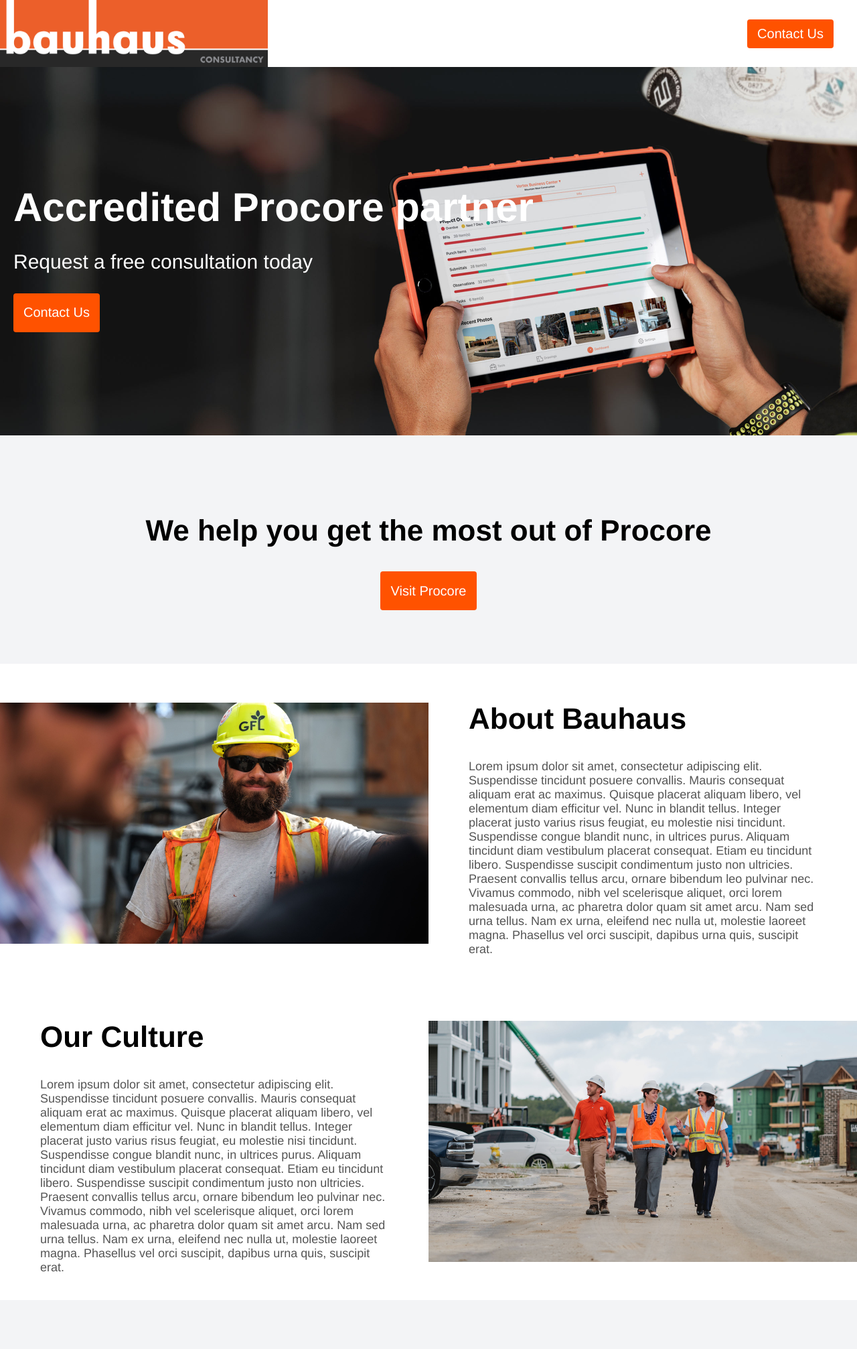
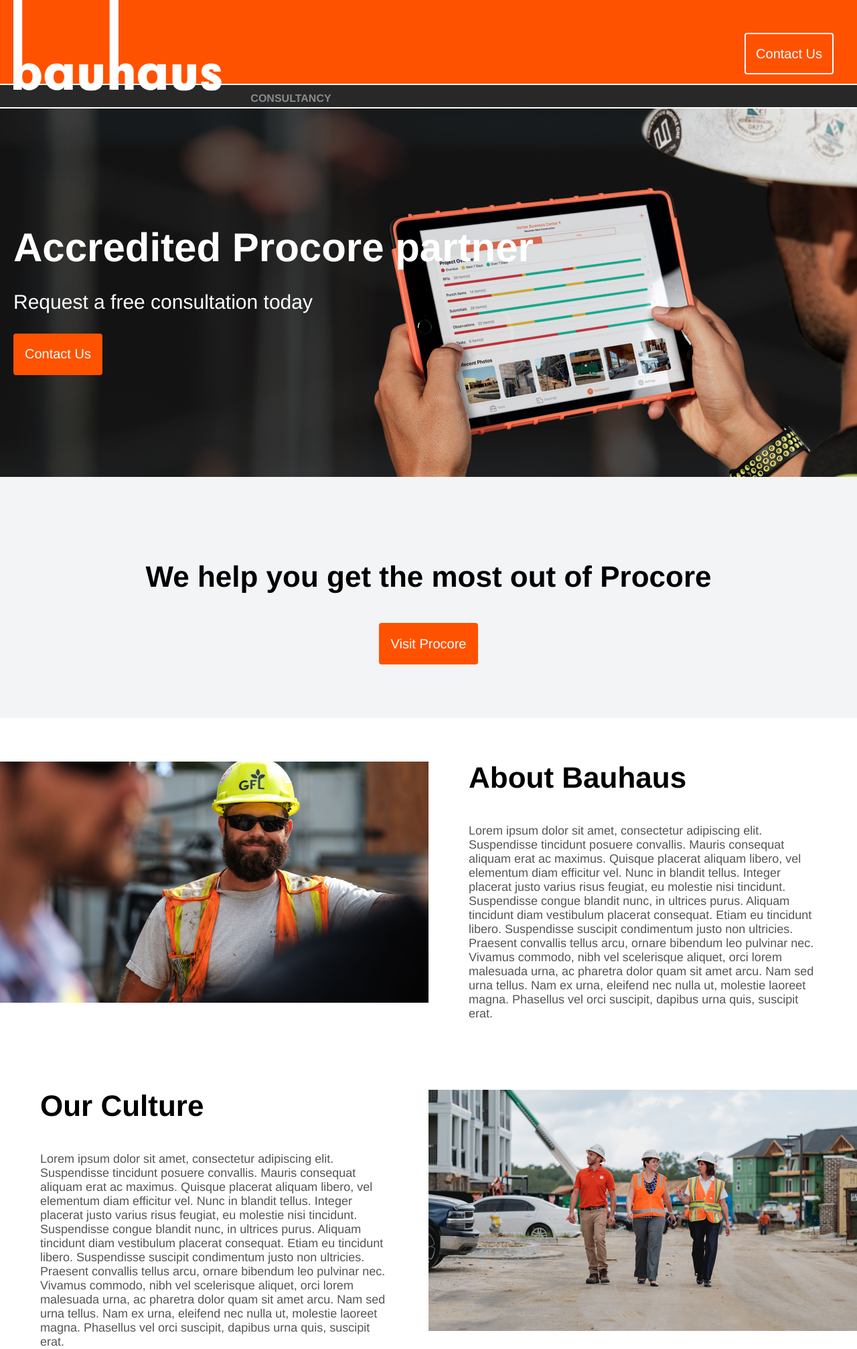
Before and after one commit to bonnieappleton/bauhaus, a Django app: template home/templates/home/homepage.html in a window 1280 px wide. Shown: the top 2014 px of the page at 67% size. Run offline with Django 3.2, Linux system fonts and the light colour scheme; the template is opened without the code that fills it, so the values that code supplies are empty.

Commit message:
Reconstruct logo in header
Also button hover states

```diff
--- a/home/static/css/global.css
+++ b/home/static/css/global.css
@@ -1,22 +1,22 @@
 body {
   color: #000000;
   background-color: #F3F4F6;
-  font-family: helvetica, sans-serif;
+  font-family: Helvetica, sans-serif;
   font-size: 16px;
   font-weight: 100;
   margin: auto;
 }
 
-h1 {
+h2 {
   font-size: 60px;
   margin: 20px 0;
 }
 
-h2 {
+h3 {
   font-size: 44px;
 }
 
-h3 {
+h4 {
   font-size: 30px;
   font-weight: 100;
   margin: 10px 0 30px;
@@ -25,6 +25,10 @@ h3 {
 p {
   font-size: 18px;
   color: #555555;
+}
+
+a {
+  text-decoration: none;
 }
 
 .button {
@@ -40,28 +44,52 @@ p {
   flex-direction: column;
   -webkit-justify-content: center;
   justify-content: center;
+  background-color: #FF5200;
+  border: solid #FF5200 2px;
 }
-.button--orange {
-  background-color: #FF5200;
+.button--white-border {
+  border-color: #ffffff;
+}
+.button:hover {
+  color: #FF5200;
+  background-color: #ffffff;
 }
 
 .round-image {
   border-radius: 50%;
 }
 
+@font-face {
+  font-family: "thiamine";
+  src: url("../font/thiamine-webfont.woff") format("woff");
+}
 .header {
   display: -webkit-flex;
   display: flex;
   -webkit-justify-content: space-between;
   justify-content: space-between;
-  background-color: #ffffff;
-  height: 100px;
+  height: 160px;
+  background: linear-gradient(180deg, #FF5200, #FF5200 125px, #ffffff 125px, #ffffff 127px, #282828 127px);
+  border-bottom: solid #ffffff 2px;
 }
 .header__logo {
-  height: 100px;
+  display: -webkit-flex;
+  display: flex;
+  height: 160px;
+  padding: 0 20px;
 }
-.header__logo img {
-  height: 100px;
+.header__logo__img {
+  height: 136px;
+}
+.header__logo__subheading {
+  display: -webkit-flex;
+  -webkit-align-items: flex-end;
+  align-items: flex-end;
+  display: flex;
+  font-family: Futura, Helvetica, sans-serif;
+  color: #898B8E;
+  font-weight: bold;
+  margin: 4px 40px;
 }
 .header__button-container {
   display: -webkit-flex;
@@ -141,7 +169,7 @@ footer {
   display: flex;
   -webkit-justify-content: space-between;
   justify-content: space-between;
-  background-color: #555555;
+  background-color: #282828;
   padding: 15px;
 }
 footer p {
--- a/home/static/sass/base.scss
+++ b/home/static/sass/base.scss
@@ -3,22 +3,24 @@
 body {
   color: $color-black;
   background-color: $color-grey;
-  font-family: helvetica, sans-serif;
+  font-family: Helvetica, sans-serif;
   font-size: 16px;
   font-weight: 100;
   margin: auto;
+
+
 }
 
-h1 {
+h2 {
   font-size: 60px;
   margin: 20px 0;
 }
 
-h2 {
+h3 {
   font-size: 44px;
 }
 
-h3 {
+h4 {
   font-size: 30px;
   font-weight: 100;
   margin: 10px 0 30px;
@@ -27,6 +29,10 @@ h3 {
 p {
   font-size: 18px;
   color: $color-concrete;
+}
+
+a {
+  text-decoration: none
 }
 
 .button {
@@ -44,8 +50,16 @@ p {
   -webkit-justify-content: center;
   justify-content: center;
 
-  &--orange {
-    background-color: $color-orange;
+  background-color: $color-orange;
+  border: solid $color-orange 2px;
+
+  &--white-border {
+    border-color: $color-white;
+  }
+
+  &:hover {
+    color: $color-orange;
+    background-color: $color-white;
   }
 }
 
--- a/home/static/sass/footer.scss
+++ b/home/static/sass/footer.scss
@@ -6,7 +6,7 @@ footer {
   -webkit-justify-content: space-between;
   justify-content: space-between;
 
-  background-color: $color-concrete;
+  background-color: $color-slate;
   padding: 15px;
 
   p {
--- a/home/static/sass/header.scss
+++ b/home/static/sass/header.scss
@@ -1,6 +1,14 @@
 @import 'variables';
 
-$header-height: 100px;
+@font-face{
+  font-family: 'thiamine';
+  src: url('../font/thiamine-webfont.woff') format('woff');
+}
+
+$header-height: 160px;
+$orange-stripe-height: 125px;
+$white-stripe-height: 127px;
+
 
 .header {
   display: -webkit-flex;
@@ -8,14 +16,39 @@ $header-height: 100px;
   -webkit-justify-content: space-between;
   justify-content: space-between;
 
-  background-color: $color-white;
   height: $header-height;
 
+  background: linear-gradient(
+                  180deg,
+                  $color-orange,
+                  $color-orange $orange-stripe-height,
+                  $color-white $orange-stripe-height,
+                  $color-white $white-stripe-height,
+                  $color-slate $white-stripe-height);
+  border-bottom: solid $color-white 2px;
+
   &__logo {
+    display: -webkit-flex;
+    display: flex;
+
     height: $header-height;
+    padding: 0 20px;
 
-    img {
-      height: $header-height;
+    &__img {
+      height: $header-height - 24px;
+    }
+
+    &__subheading {
+      display: -webkit-flex;
+      -webkit-align-items: flex-end;
+
+      align-items: flex-end;
+      display: flex;
+
+      font-family: Futura, Helvetica, sans-serif;
+      color: $color-steel;
+      font-weight: bold;
+      margin: 4px 40px
     }
   }
 
--- a/home/static/sass/variables.scss
+++ b/home/static/sass/variables.scss
@@ -3,3 +3,5 @@ $color-black: #000000;
 $color-orange: #FF5200;
 $color-grey: #F3F4F6;
 $color-concrete: #555555;
+$color-steel: #898B8E;
+$color-slate: #282828;
--- a/home/templates/home/base.html
+++ b/home/templates/home/base.html
@@ -18,10 +18,11 @@
 
     <header class="header">
         <a class="header__logo" href="{% url 'home' %}">
-            <img alt="bauhaus consultancy" src="{% static 'img/bauhaus-large-banner-2_001.jpeg' %}"/>
+            <img alt="bauhaus" class="header__logo__img" src="{% static 'img/bauhaus.png' %}">
+            <div class="header__logo__subheading">CONSULTANCY</div>
         </a>
         <div class="header__button-container">
-            <a class="button button--orange" href="{% url 'contact' %}">Contact Us</a>
+            <a class="button button--white-border" href="{% url 'contact' %}">Contact Us</a>
         </div>
     </header>
 
--- a/home/templates/home/homepage.html
+++ b/home/templates/home/homepage.html
@@ -7,20 +7,20 @@
 {% block mainpage %}
 
     <section class="feature-image-section">
-        <h1>Accredited Procore partner</h1>
-        <h3>Request a free consultation today</h3>
-        <a class="button button--orange" href="{% url 'contact' %}">Contact Us</a>
+        <h2>Accredited Procore partner</h2>
+        <h4>Request a free consultation today</h4>
+        <a class="button" href="{% url 'contact' %}">Contact Us</a>
     </section>
 
     <section class="contact-section">
-        <h2>We help you get the most out of Procore</h2>
-        <a class="button button--orange" href="https://www.procore.com/" target="_blank">Visit Procore</a>
+        <h3>We help you get the most out of Procore</h3>
+        <a class="button" href="https://www.procore.com/" target="_blank">Visit Procore</a>
     </section>
 
     <section class="content-section">
         <img class="section-image" src="{% static 'img/tablet-app.jpg' %}"/>
         <div class="text-block">
-            <h2>About Bauhaus</h2>
+            <h3>About Bauhaus</h3>
             <p>
                 Lorem ipsum dolor sit amet, consectetur adipiscing elit. Suspendisse tincidunt posuere convallis.
                 Mauris consequat aliquam erat ac maximus. Quisque placerat aliquam libero, vel elementum diam efficitur
@@ -36,7 +36,7 @@
 
     <section class="content-section">
         <div class="text-block">
-            <h2>Our Culture</h2>
+            <h3>Our Culture</h3>
             <p>
                 Lorem ipsum dolor sit amet, consectetur adipiscing elit. Suspendisse tincidunt posuere convallis.
                 Mauris consequat aliquam erat ac maximus. Quisque placerat aliquam libero, vel elementum diam efficitur
@@ -54,7 +54,7 @@
     <section class="about-me-section">
         <img class="round-image" src="https://placekitten.com/200/200"/>
         <div class="text-block text-block--center">
-            <h3>Andrew Shaw, Director</h3>
+            <h4>Andrew Shaw, Director</h4>
             <p>
                 Lorem ipsum dolor sit amet, consectetur adipiscing elit. Suspendisse tincidunt posuere convallis.
                 Mauris consequat aliquam erat ac maximus. Quisque placerat aliquam libero, vel elementum diam efficitur
```
Also changed, not shown: home/static/img/bauhaus.png (added), 1 other file.
